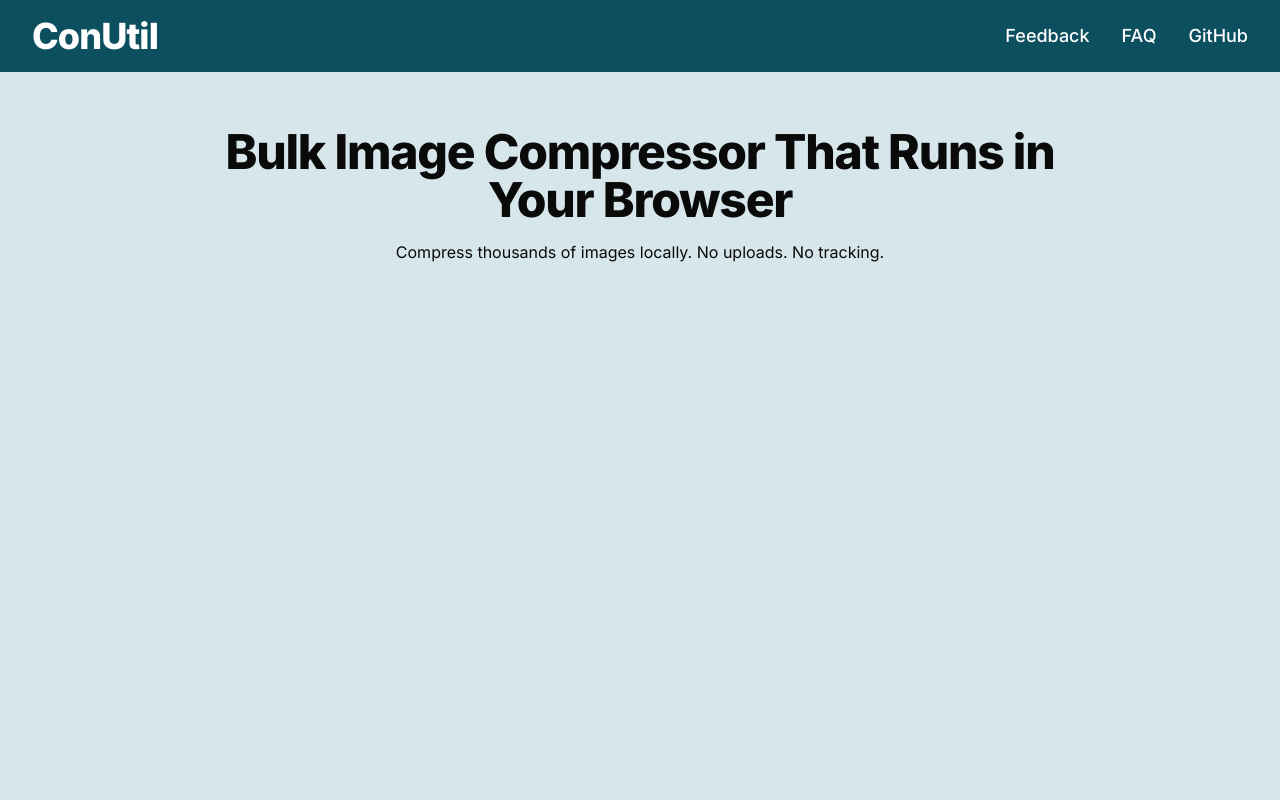
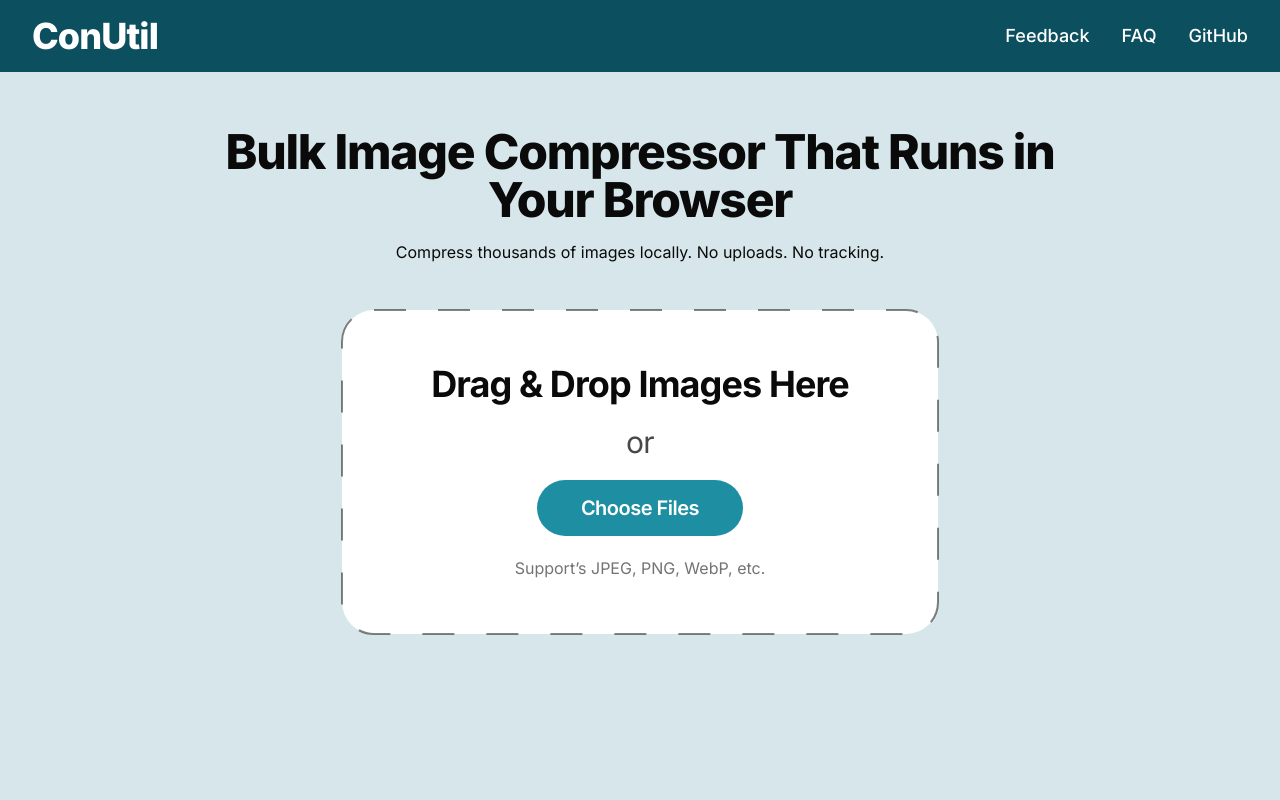
Before and after one commit to mahmedalam/conutil, a Next.js app: page / in a window 1280 px wide. Shown: the top 800 px of the page. Built offline with nearby package versions, Linux system fonts and the light colour scheme.

Commit message:
feat: add upload-box

```diff
--- a/app/globals.css
+++ b/app/globals.css
@@ -124,10 +124,16 @@
     @apply bg-background text-foreground;
   }
   html {
-    @apply font-sans;
+    @apply scroll-smooth;
+  }
+  section {
+    @apply max-w-150 w-full;
   }
   h1 {
     @apply max-w-4xl text-4xl md:text-5xl font-extrabold tracking-tight;
+  }
+  h2 {
+    @apply text-xl md:text-4xl font-bold tracking-tight;
   }
 }
 
--- a/app/page.tsx
+++ b/app/page.tsx
@@ -1,10 +1,16 @@
+import UploadBox from "@/components/shared/upload-box";
+
 export default function Home() {
   return (
     <main className="min-h-screen container mx-auto flex flex-col items-center gap-11 px-4 py-11 md:p-14">
       {/* Hero Section */}
-      <section className="flex flex-col gap-4 text-center">
+      <section className="flex flex-col gap-4 text-center max-w-4xl">
         <h1>Bulk Image Compressor That Runs in Your Browser</h1>
         <p>Compress thousands of images locally. No uploads. No tracking.</p>
+      </section>
+      {/* Upload Box */}
+      <section>
+        <UploadBox />
       </section>
     </main>
   );
--- /dev/null
+++ b/assets/dashed-box-svg.tsx
@@ -0,0 +1,23 @@
+import { cn } from "@/lib/utils";
+
+export default function DashedBoxSvg({ className }: { className?: string }) {
+  return (
+    <svg
+      className={cn(
+        "absolute inset-0 w-full h-full fill-card stroke-foreground/50",
+        className,
+      )}
+    >
+      <rect
+        x="2"
+        y="2"
+        width="calc(100% - 4px)"
+        height="calc(100% - 4px)"
+        strokeWidth="2"
+        strokeDasharray="32,32" //<!-- dash length, gap -->
+        rx="32"
+        ry="32" //<!-- rounded corners -->
+      />
+    </svg>
+  );
+}
--- /dev/null
+++ b/components/shared/upload-box.tsx
@@ -0,0 +1,45 @@
+"use client";
+
+import DashedBoxSvg from "@/assets/dashed-box-svg";
+import { cn } from "@/lib/utils";
+import { ImageUp } from "lucide-react";
+import Dropzone from "react-dropzone";
+import { Button } from "../ui/button";
+
+export default function UploadBox({
+  onDrop,
+}: {
+  onDrop?: (files: File[]) => void;
+}) {
+  return (
+    <Dropzone onDrop={onDrop}>
+      {({ getRootProps, getInputProps, isDragActive }) => (
+        <div
+          className={
+            "w-full relative flex-col-center gap-5 p-11 sm:py-14 cursor-pointer"
+          }
+          {...getRootProps()}
+        >
+          <input {...getInputProps()} accept="image/*" />
+          <h2>Drag & Drop Images Here</h2>
+          <span className="text-2xl tracking-[-0.6px] text-foreground/75 sm:text-3xl">
+            or
+          </span>
+          <Button className="w-fit h-">Choose Files</Button>
+          <p className="text-muted-foreground">
+            Support’s JPEG, PNG, WebP, etc.
+          </p>
+          <div
+            className={cn(
+              "absolute inset-0 z-20 size-full",
+              isDragActive ? "flex-center" : "hidden",
+            )}
+          >
+            <ImageUp className="w-1/2 h-1/2 text-muted-foreground" />
+          </div>
+          <DashedBoxSvg className={isDragActive ? "z-10" : "-z-10"} />
+        </div>
+      )}
+    </Dropzone>
+  );
+}
--- a/components/ui/button.tsx
+++ b/components/ui/button.tsx
@@ -5,11 +5,11 @@ import { Slot } from "radix-ui";
 import { cn } from "@/lib/utils";
 
 const buttonVariants = cva(
-  "group/button inline-flex shrink-0 items-center justify-center rounded-lg border border-transparent bg-clip-padding text-sm font-medium whitespace-nowrap transition-all outline-none select-none focus-visible:border-ring focus-visible:ring-3 focus-visible:ring-ring/50 disabled:pointer-events-none disabled:opacity-50 aria-invalid:border-destructive aria-invalid:ring-3 aria-invalid:ring-destructive/20 dark:aria-invalid:border-destructive/50 dark:aria-invalid:ring-destructive/40 [&_svg]:pointer-events-none [&_svg]:shrink-0 [&_svg:not([class*='size-'])]:size-4",
+  "w-full sm:w-auto cursor-pointer inline-flex items-center justify-center gap-2 whitespace-nowrap rounded-full text-xl font-semibold tracking-tight transition-all disabled:pointer-events-none disabled:opacity-50 [&_svg]:pointer-events-none [&_svg:not([class*='size-'])]:size-6 shrink-0 [&_svg]:shrink-0 outline-none focus-visible:border-ring focus-visible:ring-ring/50 focus-visible:ring-[3px] aria-invalid:ring-destructive/20 dark:aria-invalid:ring-destructive/40 aria-invalid:border-destructive",
   {
     variants: {
       variant: {
-        default: "bg-primary text-primary-foreground [a]:hover:bg-primary/80",
+        default: "bg-primary text-primary-foreground hover:bg-primary/90",
         outline:
           "border-border bg-background hover:bg-muted hover:text-foreground aria-expanded:bg-muted aria-expanded:text-foreground dark:border-input dark:bg-input/30 dark:hover:bg-input/50",
         secondary:
@@ -21,17 +21,10 @@ const buttonVariants = cva(
         link: "text-primary underline-offset-4 hover:underline",
       },
       size: {
-        default:
-          "h-8 gap-1.5 px-2.5 has-data-[icon=inline-end]:pr-2 has-data-[icon=inline-start]:pl-2",
-        xs: "h-6 gap-1 rounded-[min(var(--radius-md),10px)] px-2 text-xs in-data-[slot=button-group]:rounded-lg has-data-[icon=inline-end]:pr-1.5 has-data-[icon=inline-start]:pl-1.5 [&_svg:not([class*='size-'])]:size-3",
-        sm: "h-7 gap-1 rounded-[min(var(--radius-md),12px)] px-2.5 text-[0.8rem] in-data-[slot=button-group]:rounded-lg has-data-[icon=inline-end]:pr-1.5 has-data-[icon=inline-start]:pl-1.5 [&_svg:not([class*='size-'])]:size-3.5",
-        lg: "h-9 gap-1.5 px-2.5 has-data-[icon=inline-end]:pr-3 has-data-[icon=inline-start]:pl-3",
-        icon: "size-8",
-        "icon-xs":
-          "size-6 rounded-[min(var(--radius-md),10px)] in-data-[slot=button-group]:rounded-lg [&_svg:not([class*='size-'])]:size-3",
-        "icon-sm":
-          "size-7 rounded-[min(var(--radius-md),12px)] in-data-[slot=button-group]:rounded-lg",
-        "icon-lg": "size-9",
+        default: "h-14 px-11 py-4",
+        sm: "h-14 px-6 py-4 text-lg",
+        lg: "h-10 rounded-md px-6 has-[>svg]:px-4",
+        icon: "size-9",
       },
     },
     defaultVariants: {
--- a/package.json
+++ b/package.json
@@ -19,6 +19,7 @@
     "radix-ui": "^1.4.3",
     "react": "19.2.3",
     "react-dom": "19.2.3",
+    "react-dropzone": "^15.0.0",
     "shadcn": "^4.0.2",
     "tailwind-merge": "^3.5.0",
     "tw-animate-css": "^1.4.0"
```
Also changed, not shown: 1 other file (tests, documents, lock files or other folders).
